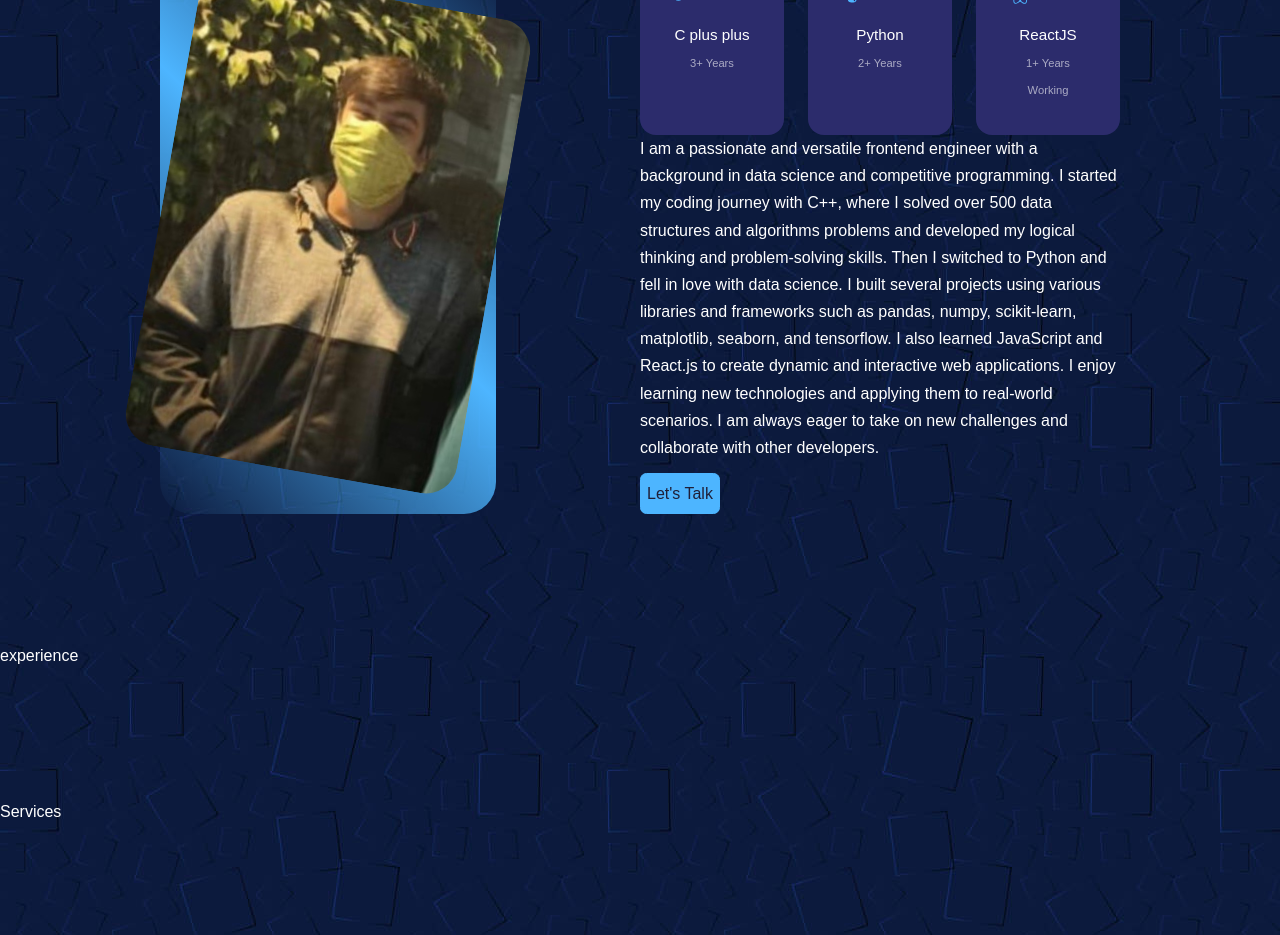
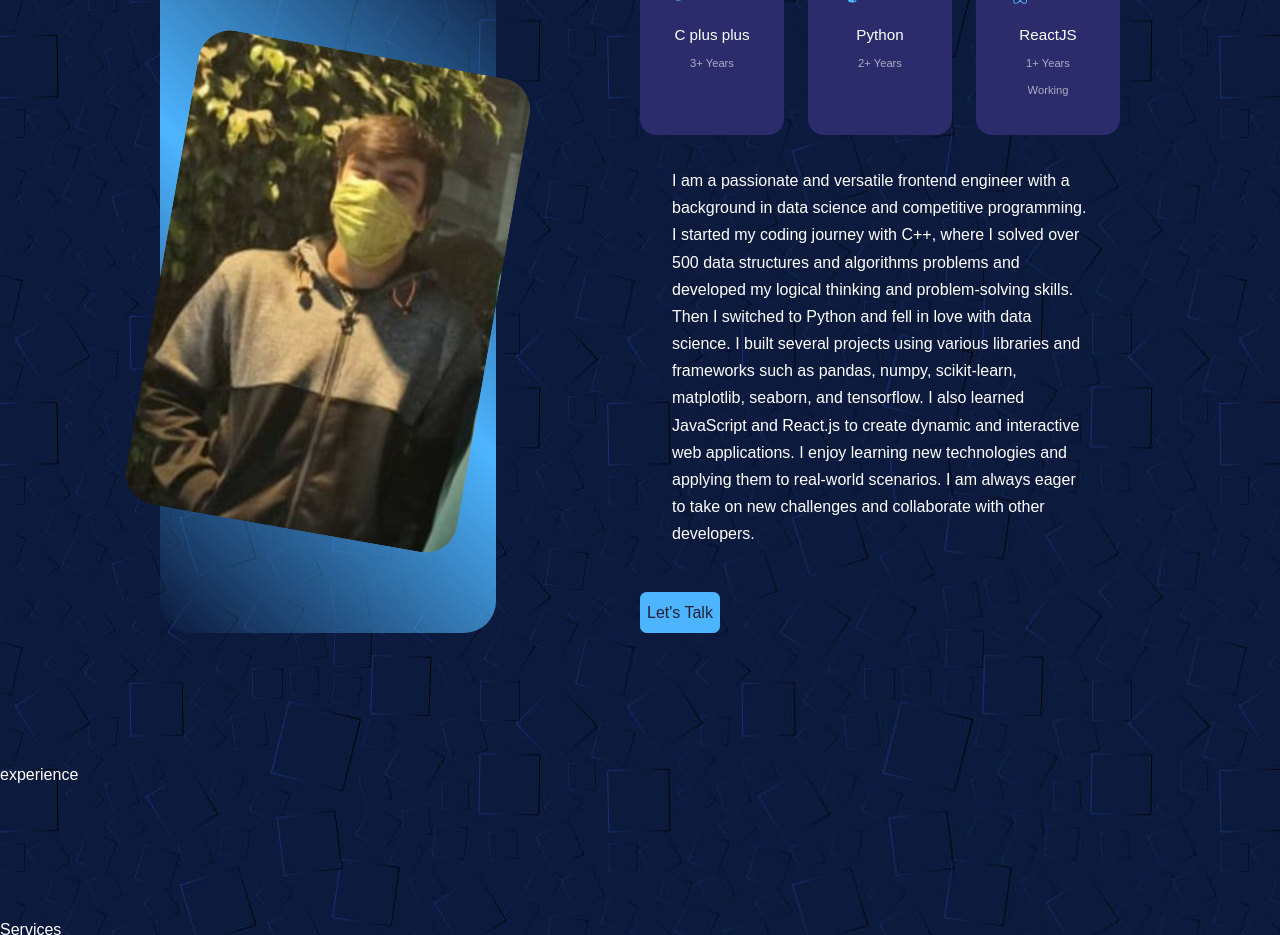
Before and after one commit to Sahil-2309/Portfolio-Main, a React (Create React App) app: page / in a window 1280 px wide. Shown: the part 1080-2015 px from the top of the page. Built offline with nearby package versions, Linux system fonts and the light colour scheme; a web font is replaced by a local one.

Commit message:
addded about component

```diff
--- a/src/components/about/about.css
+++ b/src/components/about/about.css
@@ -55,3 +55,6 @@
   font-size: 0.7rem;
   color: var(--color-light);
 }
+p {
+  padding: 2rem 2rem;
+}
```
